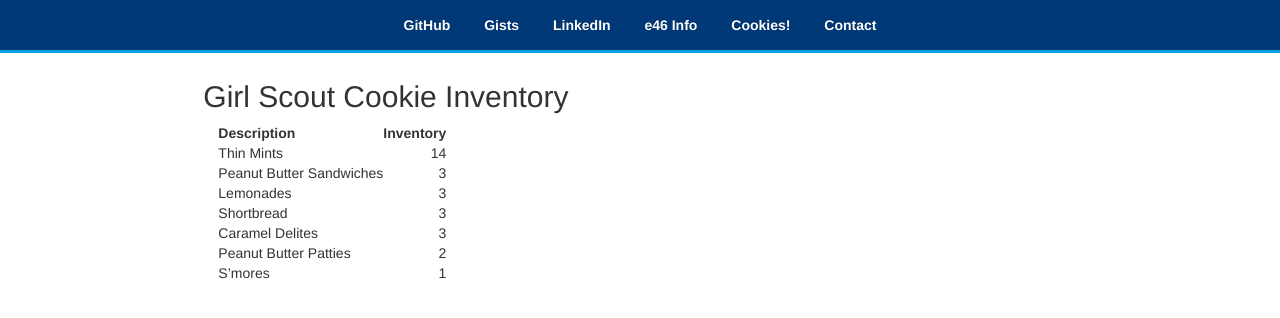
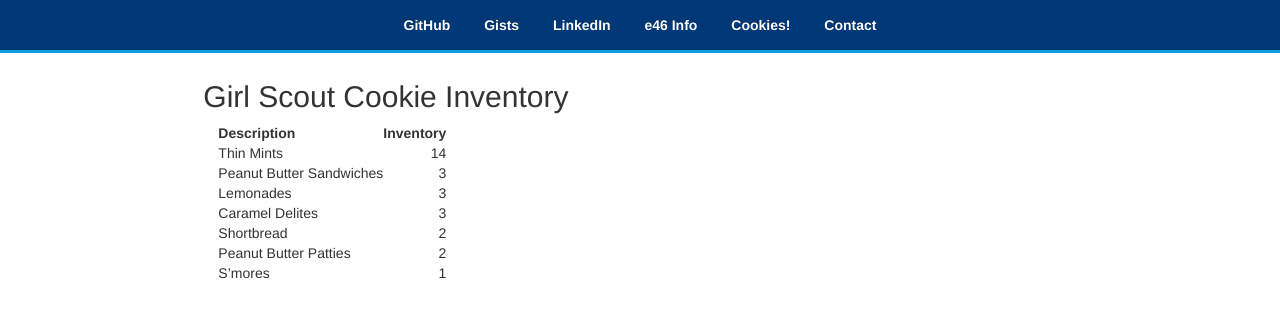
Before and after one commit to rpunt/rpunt.github.io, a Jekyll site: the page built from cookies/index.md, in a window 1280 px wide. Shown: the top 318 px of the page. Built offline with Jekyll 4.4.1, drawn with Linux system fonts in a browser that asks for light colours; nearby versions of some CDN libraries.

Commit message:
update inventory

```diff
--- a/cookies/index.md
+++ b/cookies/index.md
@@ -7,7 +7,7 @@ layout: cookies
 | Thin Mints               |         14 |
 | Peanut Butter Sandwiches |          3 |
 | Lemonades                |          3 |
-| Shortbread               |          3 |
 | Caramel Delites          |          3 |
+| Shortbread               |          2 |
 | Peanut Butter Patties    |          2 |
 | S'mores                  |          1 |
--- a/cookies/inventory.json
+++ b/cookies/inventory.json
@@ -14,7 +14,7 @@
     },
     {
       "name": "Shortbread",
-      "inventory": "3"
+      "inventory": "2"
     },
     {
       "name": "Caramel Delites",
```
